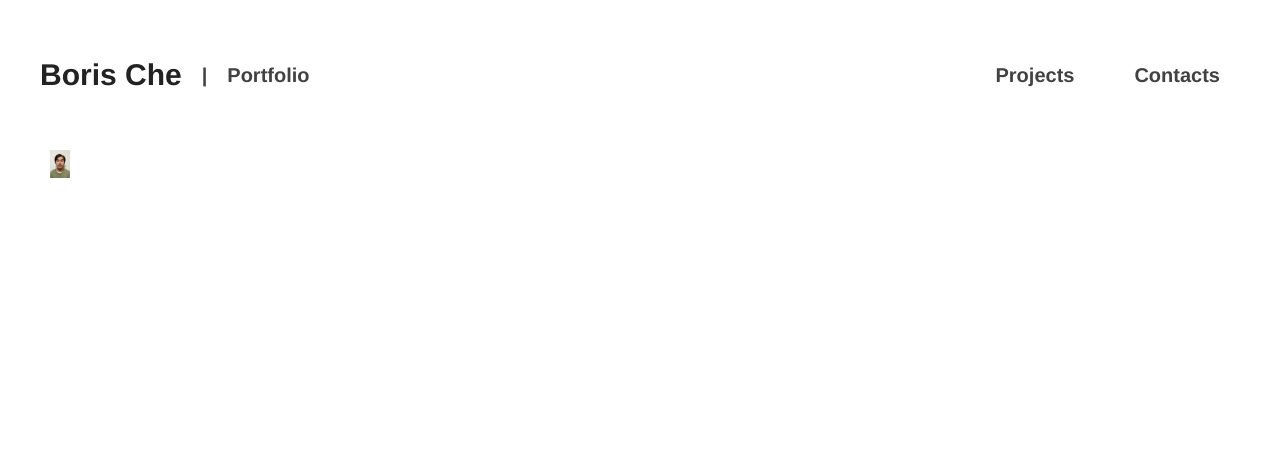
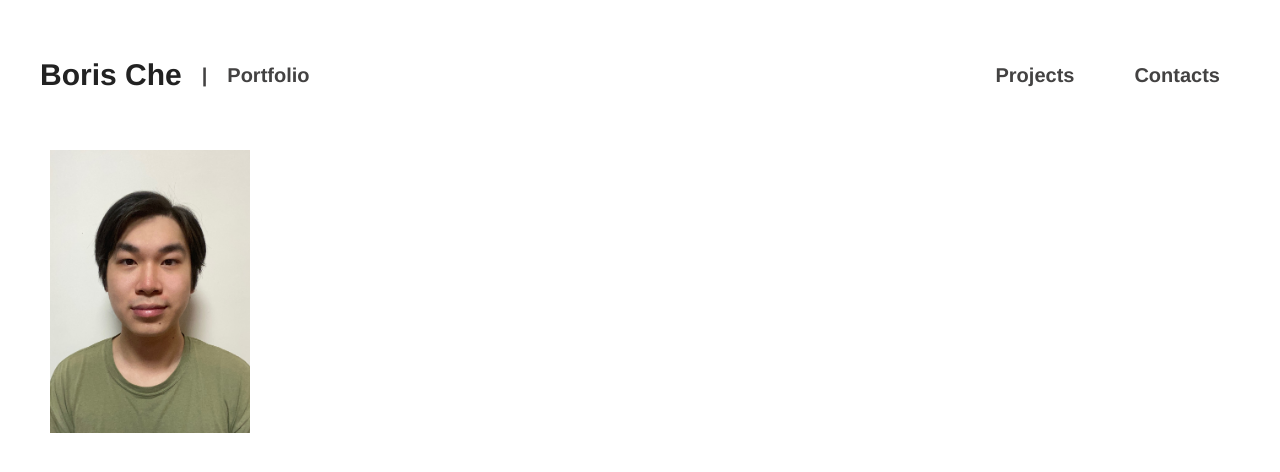
Before and after one commit to borische1322/borische1322.github.io, a plain HTML site: page index.html in a window 1280 px wide. Drawn offline with Linux system fonts and the light colour scheme.

Commit message:
change img size config

```diff
--- a/index.html
+++ b/index.html
@@ -27,7 +27,7 @@
                 </div>
             </div>
             <div>
-              <img src="assets/getphoto.jpg" alt="" class="profile-pic spaces-2">
+              <img src="assets/getphoto.jpg" alt="" class="profile-pic spaces-2" width="200">
             </div>
         </div>
     </body>
--- a/style.css
+++ b/style.css
@@ -137,9 +137,6 @@ input, select {
     font-size: 30px;
 }
 
-.profile-pic {
-  width: 20px;
-}
 
 a{
     text-decoration: none;
```
